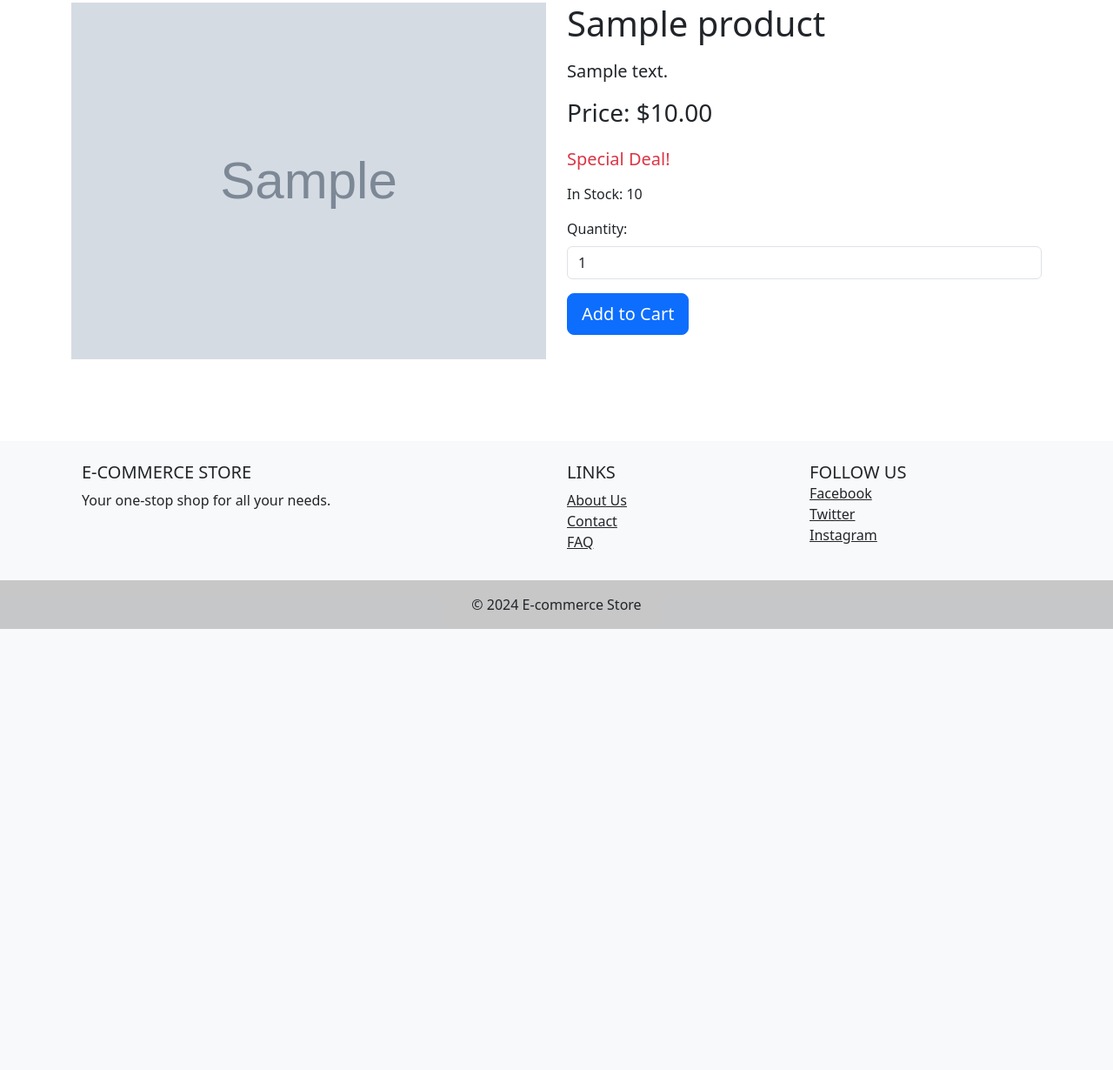
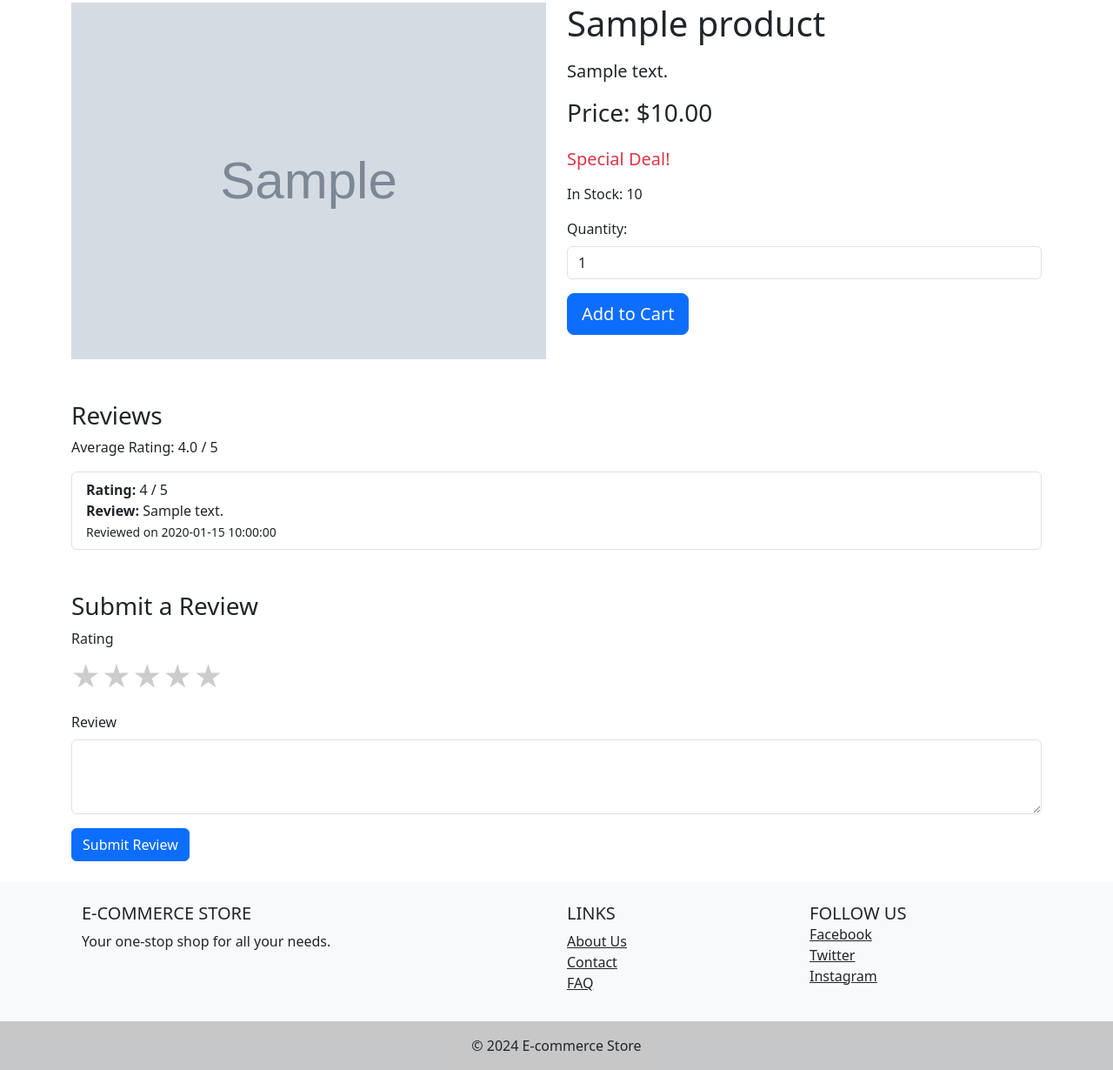
Before and after one commit to Guillermo-Buzzoni/E-commerce-Store, a Flask app: page /product/1 in a window 1280 px wide. Shown: the part 77-1307 px from the top of the page at 87% size. Before the commit the page ends 800 px from the top, so only its background shows below. Run offline with Flask 3, Linux system fonts and the light colour scheme; the visitor is signed in with stand-in values (Sample User, id 1); tables that the repository leaves empty hold one stand-in row (values such as "Sample post"); grey boxes marked "Sample" are stand-in pictures; some libraries are stand-ins or nearby versions.

Commit message:
Add reviews

```diff
--- a/app/product_routes.py
+++ b/app/product_routes.py
@@ -1,6 +1,8 @@
 from flask import jsonify, render_template, request, url_for
 from cs50 import SQL
 from math import ceil
+
+from review_routes import get_reviews, get_average_rating
 
 db = SQL("sqlite:///database.db")
 
@@ -130,10 +132,14 @@ def get_product(product_id):
         else:
             product['images'] = [url_for('static', filename='placeholder_img1.webp')]
 
+        reviews = get_reviews(product_id)
+
+        average_rating = get_average_rating(product_id)
+
         if request.accept_mimetypes.accept_json and not request.accept_mimetypes.accept_html:
-            return jsonify(product), 200
+            return jsonify({'product': product, 'reviews': reviews}), 200
         else:
-            return render_template('product.html', product=product)
+            return render_template('product.html', product=product, reviews=reviews, average_rating=average_rating)
     except Exception as e:
         error_message = str(e)
         if request.accept_mimetypes.accept_json and not request.accept_mimetypes.accept_html:
--- a/app/review_routes.py
+++ b/app/review_routes.py
@@ -57,15 +57,24 @@ def add_review(product_id):
 
 def get_reviews(product_id):
     """Fetch reviews for a product"""
+    # try:
+    #     reviews = db.execute("SELECT * FROM reviews WHERE product_id = ?", product_id)
+    #     if request.accept_mimetypes.accept_json and not request.accept_mimetypes.accept_html:
+    #         return jsonify(reviews), 200
+    #     else:
+    #         return render_template('reviews.html', reviews=reviews), 200
+    # except Exception as e:
+    #     error = str(e)
+    #     if request.accept_mimetypes.accept_json and not request.accept_mimetypes.accept_html:
+    #         return jsonify({"error": error}), 500
+    #     else:
+    #         return render_template('error.html', error=error), 500
     try:
         reviews = db.execute("SELECT * FROM reviews WHERE product_id = ?", product_id)
-        if request.accept_mimetypes.accept_json and not request.accept_mimetypes.accept_html:
-            return jsonify(reviews), 200
-        else:
-            return render_template('reviews.html', reviews=reviews), 200
+        return reviews
     except Exception as e:
-        error = str(e)
-        if request.accept_mimetypes.accept_json and not request.accept_mimetypes.accept_html:
-            return jsonify({"error": error}), 500
-        else:
-            return render_template('error.html', error=error), 500
+        raise Exception(f"Error fetching reviews: {str(e)}")
+
+def get_average_rating(product_id):
+    result = db.execute("SELECT AVG(rating) as avg_rating FROM reviews WHERE product_id = ?", product_id)
+    return result[0]['avg_rating'] if result[0]['avg_rating'] else None
--- a/app/static/styles.css
+++ b/app/static/styles.css
@@ -65,3 +65,37 @@ footer {
     justify-content: center;
     margin-top: 20px;
 }
+
+.rating {
+    display: flex;
+    flex-direction: row-reverse;
+    justify-content: flex-end;
+}
+
+.rating>input {
+    display: none;
+}
+
+.rating>label {
+    position: relative;
+    width: 1.1em;
+    font-size: 2em;
+    color: #ccc;
+    cursor: pointer;
+    transition: color 0.2s;
+}
+
+.rating>label::before {
+    content: "\2605";
+    position: absolute;
+    opacity: 1;
+}
+
+.rating>label:hover,
+.rating>label:hover~label {
+    color: #ffd700;
+}
+
+.rating>input:checked~label {
+    color: #ffd700;
+}
--- a/app/templates/product.html
+++ b/app/templates/product.html
@@ -46,6 +46,79 @@
                 <button type="submit" class="btn btn-primary btn-lg">Add to Cart</button>
             </form>
         </div>
+        <div class="mt-5">
+            <h3>Reviews</h3>
+            {% if average_rating %}
+            <p>Average Rating: {{ average_rating|round(1) }} / 5</p>
+            {% endif %}
+            {% if reviews %}
+            <ul class="list-group">
+                {% for review in reviews %}
+                <li class="list-group-item">
+                    <strong>Rating:</strong> {{ review.rating }} / 5<br>
+                    <strong>Review:</strong> {{ review.review_text }}<br>
+                    <small>Reviewed on {{ review.created_at }}</small>
+                </li>
+                {% endfor %}
+            </ul>
+            {% else %}
+            <p>No reviews yet. Be the first to review this product!</p>
+            {% endif %}
+        </div>
+        {% if session['user_id'] %}
+        <div class="mt-5">
+            <h3>Submit a Review</h3>
+            <form action="{{ url_for('add_review', product_id=product.id) }}" method="POST" id="reviewForm">
+                <div class="mb-3">
+                    <label for="rating" class="form-label">Rating</label>
+                    <div class="rating">
+                        {% for i in range(1, 6) %}
+                        <input type="radio" id="star{{ i }}" name="rating" value="{{ i }}" required />
+                        <label for="star{{ i }}" title="{{ i }} stars">&#9733;</label>
+                        {% endfor %}
+                    </div>
+                </div>
+                <div class="mb-3">
+                    <label for="review_text" class="form-label">Review</label>
+                    <textarea class="form-control" id="review_text" name="review_text" rows="3" required></textarea>
+                </div>
+                <button type="submit" class="btn btn-primary">Submit Review</button>
+            </form>
+        </div>
+        {% else %}
+        <div class="mt-5">
+            <p>Please <a href="{{ url_for('login') }}">log in</a> to submit a review.</p>
+        </div>
+        {% endif %}
     </div>
 </div>
 {% endblock %}
+
+
+
+<script>
+    document.getElementById('reviewForm').addEventListener('submit', function (e) {
+        e.preventDefault();
+
+        fetch(this.action, {
+            method: 'POST',
+            body: new FormData(this),
+            headers: {
+                'Accept': 'application/json'
+            }
+        })
+            .then(response => response.json())
+            .then(data => {
+                if (data.error) {
+                    alert(data.error);
+                } else {
+                    alert(data.message);
+                    location.reload();
+                }
+            })
+            .catch(error => {
+                console.error('Error:', error);
+                alert('An error occurred while submitting the review.');
+            });
+    });
+</script>
```
Also changed, not shown: README.md (added), 2 other files.
